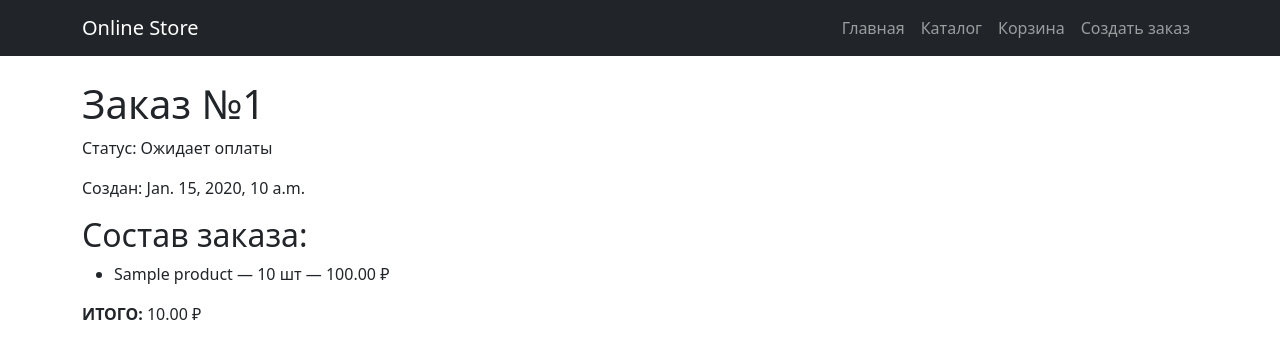
After one commit to giveMepower94/Python_OnlineStore_Kulagin, a Django app: page /order/1/ in a window 1280 px wide. The commit adds this page. Shown: the top 359 px of the page. Run offline with Django 5.2, Linux system fonts and the light colour scheme; a user stored in the database is signed in; tables that the repository leaves empty hold one stand-in row (values such as "Sample post").

Commit message:
add order detail

```diff
--- /dev/null
+++ b/store/templates/store/order_detail.html
@@ -0,0 +1,16 @@
+{% extends 'base.html' %}
+
+{% block content %}
+<h1>Заказ №{{ order.id }}</h1>
+<p>Статус: {{ order.get_status_display }}</p>
+<p>Создан: {{ order.created_at }}</p>
+
+<h2>Состав заказа:</h2>
+<ul>
+  {% for item in order.items.all %}
+    <li>{{ item.product.name }} — {{ item.quantity }} шт — {{ item.total_price }} ₽</li>
+  {% endfor %}
+</ul>
+
+<p><strong>ИТОГО:</strong> {{ order.total_price }} ₽</p>
+{% endblock %}
--- a/store/templates/order_success.html
+++ b/store/templates/store/order_success.html
@@ -13,5 +13,7 @@
     <a href="{% url 'product_list' %}" class="btn btn-primary">
         Вернуться к покупкам
     </a>
+
+    <a href="{% url 'order_detail' order.id %}">Перейти к заказу</a>
 </div>
 {% endblock %}
--- a/store/urls.py
+++ b/store/urls.py
@@ -5,7 +5,8 @@ from .views import (ProductListView,
                     StockDetailView,
                     AddToCartView,
                     CartDetailView,
-                    CreateOrderView)
+                    CreateOrderView,
+                    OrderDetailView)
 
 
 urlpatterns = [
@@ -15,5 +16,6 @@ urlpatterns = [
     path('stock/<int:pk>/', StockDetailView.as_view(), name='stock_detail'),
     path('cart/add/<int:product_id>/', AddToCartView.as_view(), name='add_to_cart'),
     path('cart/', CartDetailView.as_view(), name='cart_detail'),
-    path('order/create', CreateOrderView.as_view(), name='order_create')
+    path('order/create', CreateOrderView.as_view(), name='order_create'),
+    path('order/<int:pk>/', OrderDetailView.as_view(), name='order_detail'),
 ]
--- a/store/views.py
+++ b/store/views.py
@@ -2,6 +2,7 @@ from django.views.generic import ListView, DetailView, FormView
 from .models import Product, Stock, Cart, Order, OrderItem
 from django.urls import reverse_lazy
 from .forms import CartForm, OrderForm
+from django.shortcuts import render
 
 
 # Create your views here.
@@ -55,13 +56,13 @@ class CartDetailView(DetailView):
 
 
 class CreateOrderView(FormView):
-    template_name = 'order_create.html'
+    template_name = 'store/order_create.html'
     form_class = OrderForm
     success_url = reverse_lazy('order_success')
 
     def form_valid(self, form):
         user = self.request.user
-        cart = user.cart
+        cart = user.customer.cart
 
         # создаём заказ
         order = Order.objects.create(
@@ -89,4 +90,13 @@ class CreateOrderView(FormView):
 
         cart.items.all().delete()
 
-        return super().form_valid(form)
+        return render(self.request, 'store/order_success.html', {'order': order})
+
+
+class OrderDetailView(DetailView):
+    model = Order
+    template_name = 'store/order_detail.html'
+    context_object_name = 'order'
+
+    def get_queryset(self):
+        return Order.objects.filter(customer=self.request.user.customer)
--- a/templates/base.html
+++ b/templates/base.html
@@ -34,7 +34,7 @@
         </li>
 
         <li class="nav-item">
-          <a class="nav-link" href="/orders/">Мои заказы</a>
+          <a class="nav-link" href="{% url 'order_create' %}">Создать заказ</a>
         </li>
 
       </ul>
```
